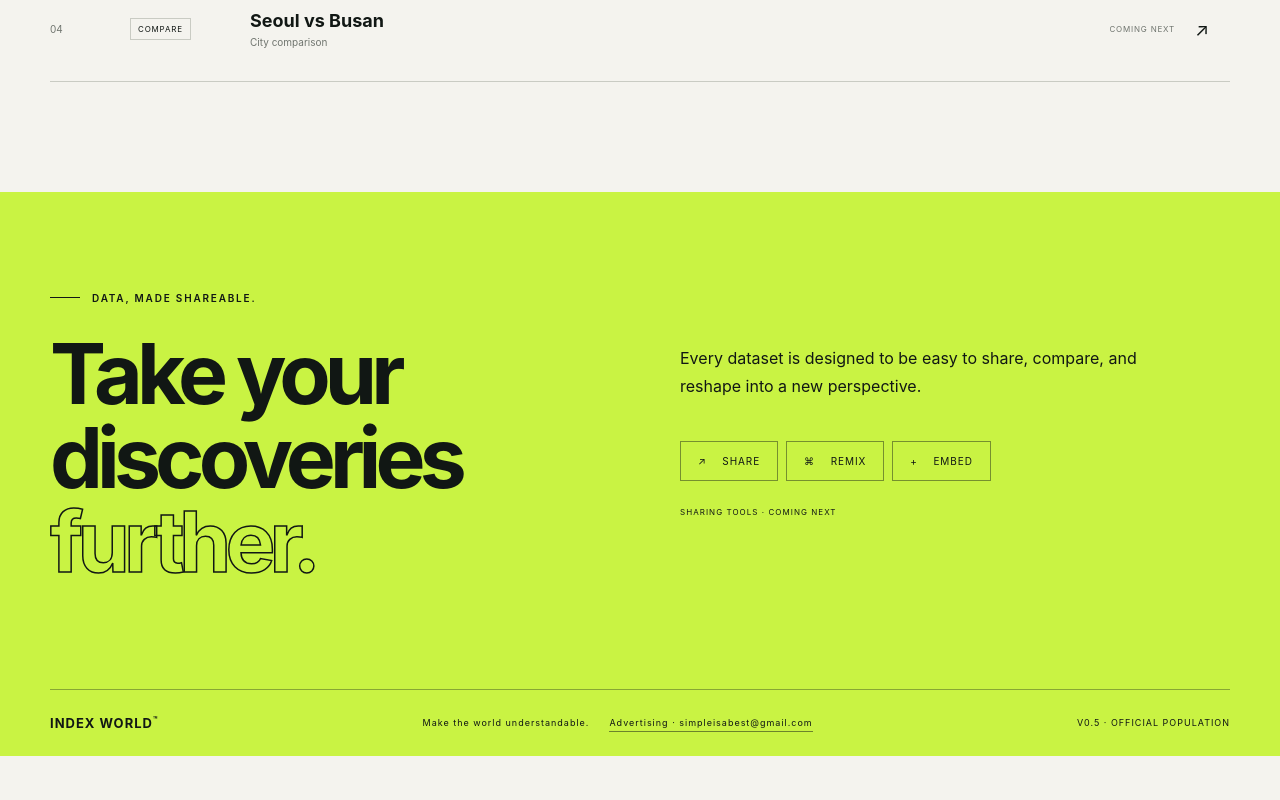
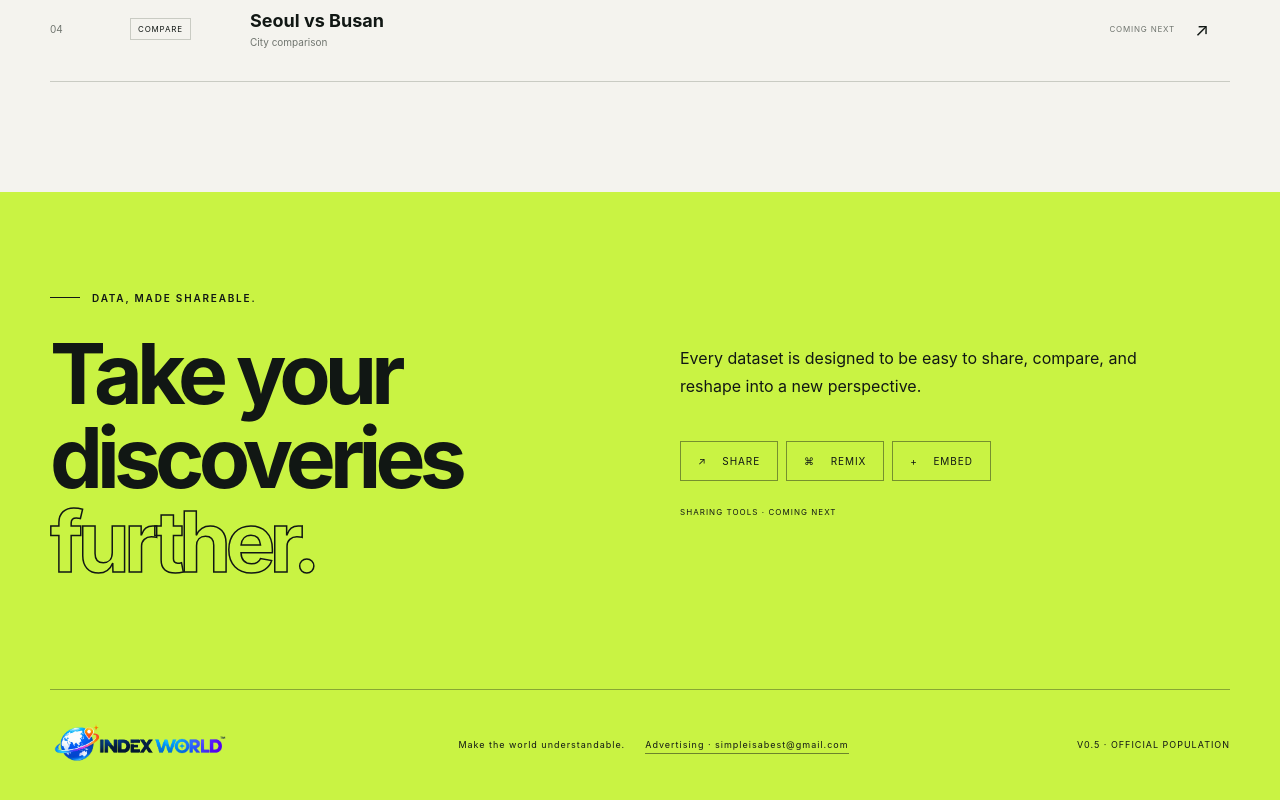
Before and after one commit to simpleisabest/INDEX_WORLD, a Next.js app: page / in a window 1280 px wide. Shown: the part 4081-4881 px from the top of the page. Before the commit the page ends 4837 px from the top, so only its background shows below. Built offline with nearby package versions, Linux system fonts and the light colour scheme.

Commit message:
feat: align footer with official brand logo

```diff
--- a/app/globals.css
+++ b/app/globals.css
@@ -9,7 +9,6 @@ button,input,select { font:inherit; }
 
 .site-header { height:92px; display:flex; align-items:center; justify-content:space-between; gap:32px; border-bottom:1px solid var(--line); }
 .brand { display:flex; align-items:center; flex:0 1 auto; min-width:0; }
-.footer sup { font-size:7px; vertical-align:top; }
 .brand-logo { display:block; width:220px; max-width:100%; height:auto; aspect-ratio:3 / 1; object-fit:contain; }
 .header-nav { display:flex; align-items:center; gap:38px; font-size:11px; font-weight:600; letter-spacing:.12em; }
 .korea-link { padding:10px 0; border-bottom:1px solid var(--ink); }
@@ -164,7 +163,9 @@ button,input,select { font:inherit; }
 .share-actions button { padding:13px 17px; color:var(--ink); background:transparent; border:1px solid rgba(17,23,20,.45); font-size:10px; letter-spacing:.09em; opacity:1; }
 .share-actions button span { margin-right:12px; }.share-copy small { font-size:8px; letter-spacing:.13em; }
 .footer { display:flex; justify-content:space-between; align-items:center; gap:30px; padding-top:25px; border-top:1px solid rgba(17,23,20,.35); font-size:9px; letter-spacing:.11em; }
-.footer > span:first-child { font-size:13px; font-weight:700; }.footer p { margin:0; }
+.footer p { margin:0; }
+.footer-logo-link { display:block; flex:0 0 auto; }
+.footer-brand-logo { display:block; width:180px; max-width:100%; height:auto; aspect-ratio:3 / 1; object-fit:contain; }
 .footer-center { display:flex; align-items:center; justify-content:center; flex-wrap:wrap; gap:10px 20px; text-align:center; }
 .footer-center nav a { padding-bottom:3px; border-bottom:1px solid rgba(17,23,20,.5); }
 
@@ -189,7 +190,7 @@ button,input,select { font:inherit; }
 }
 
 @media (max-width:360px) {
-  .shell { width:calc(100% - 24px); }.site-header { gap:12px; }.brand-logo { width:140px; }.language select { max-width:95px; font-size:10px; }
+  .shell { width:calc(100% - 24px); }.site-header { gap:12px; }.brand-logo { width:140px; }.footer-brand-logo { width:135px; }.language select { max-width:95px; font-size:10px; }
   .hero h1 { font-size:48px; }.hero > p { font-size:12px; }.search-panel { padding-inline:12px; }.search-form { padding-left:14px; grid-template-columns:24px minmax(0,1fr) 38px; }.search-form input { font-size:11px; padding-inline:7px; }.search-form button { width:36px; height:36px; }.search-status p { font-size:9px; }
   .kpi-grid { grid-template-columns:1fr; }.kpi-card { min-height:250px; border-right:0; border-bottom:1px solid #bdc0b9 !important; }.kpi-card:last-child { border-bottom:0 !important; }.kpi-status { white-space:normal; }
   .map-copy h2 { font-size:36px; }.map-visual { height:450px; }.share-actions button { padding:11px 12px; }.share-actions button span { margin-right:7px; }
--- a/components/blocks.tsx
+++ b/components/blocks.tsx
@@ -6,6 +6,20 @@ import { localeNames, locales, type Locale } from "@/lib/i18n/config";
 import type { TranslationKey } from "@/lib/i18n/dictionaries/en";
 
 const iconBasePath = process.env.NEXT_PUBLIC_BASE_PATH ?? "";
+
+function BrandLogo({ footer = false }: { footer?: boolean }) {
+  return (
+    <Image
+      className={footer ? "footer-brand-logo" : "brand-logo"}
+      src={`${iconBasePath}/brand/index-world-logo.webp`}
+      alt=""
+      width={2172}
+      height={724}
+      sizes={footer ? "(max-width: 360px) 135px, 180px" : "(max-width: 360px) 140px, (max-width: 760px) 165px, 220px"}
+      priority={!footer}
+    />
+  );
+}
 
 const categories = [
   { number: "01", id: "population", title: "category.population", note: "category.populationNote", icon: "◎" },
@@ -25,15 +39,7 @@ export function HeaderBlock() {
   return (
     <header className="site-header shell">
       <a className="brand" href={`${iconBasePath}/`} aria-label="INDEX WORLD Home">
-        <Image
-          className="brand-logo"
-          src={`${iconBasePath}/brand/index-world-logo.webp`}
-          alt=""
-          width={2172}
-          height={724}
-          sizes="(max-width: 360px) 140px, (max-width: 760px) 165px, 220px"
-          priority
-        />
+        <BrandLogo />
       </a>
       <nav className="header-nav" aria-label="주요 메뉴">
         <a className="korea-link" href="#map">{t("nav.korea")}</a>
@@ -124,7 +130,7 @@ export function ShareBlock() {
         </div>
       </div>
       <footer className="shell footer">
-        <span>INDEX WORLD<sup>™</sup></span>
+        <a className="footer-logo-link" href={`${iconBasePath}/`} aria-label="INDEX WORLD Home"><BrandLogo footer /></a>
         <div className="footer-center">
           <p>{t("footer.statement")}</p>
           <nav aria-label="Footer"><a href="mailto:simpleisabest@gmail.com">{t("footer.advertising")} · simpleisabest@gmail.com</a></nav>
```
